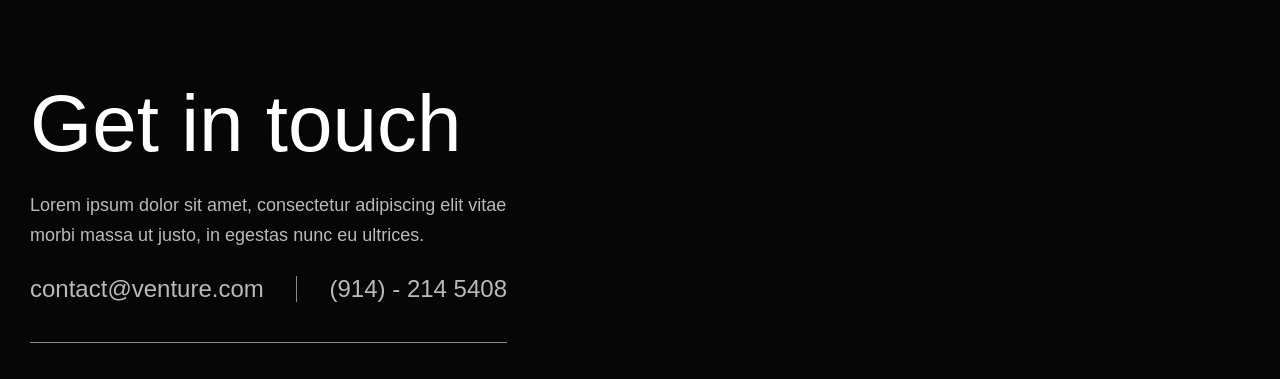
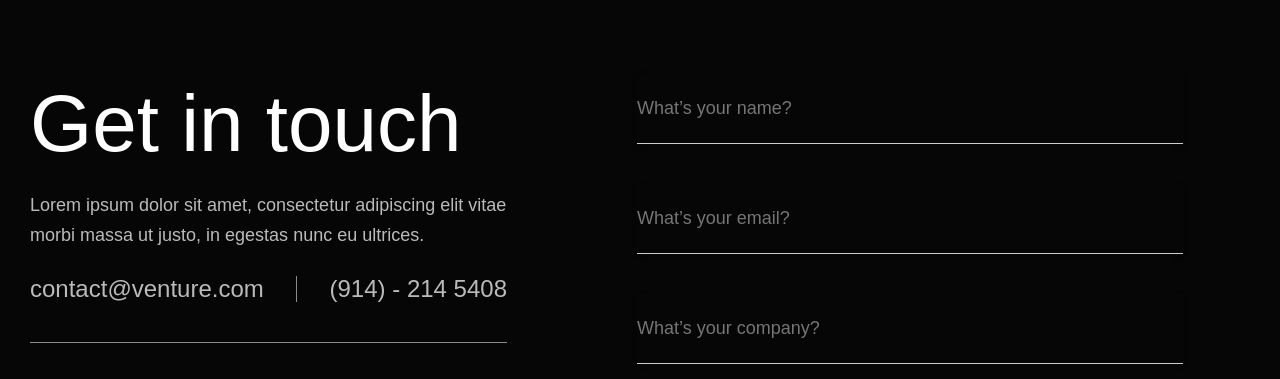
Before and after one commit to Snarenkumar/VentureX-Contact-, a plain HTML site: page index.html in a window 1280 px wide. Shown: the part 101-480 px from the top of the page. Drawn offline with Linux system fonts and the light colour scheme.

Commit message:
completed with the input fields  of right container

```diff
--- a/index.css
+++ b/index.css
@@ -78,11 +78,14 @@ nav {
   transition: all 0.6s ease-in-out;
 }
 .container1 {
+  align-self: start;
   max-width: 1268px;
+  width: 100%;
   margin-left: auto;
   margin-right: auto;
   padding-left: 24px;
   padding-right: 24px;
+  opacity: 1;
 
 }
 .container1-end {
@@ -190,6 +193,69 @@ a {
   right: 0;
 }
 
+.right-container1 {
+  max-width: 546px;
+  width: 100%;
+  justify-self: end;
+  flex-wrap: wrap;
+  gap: 16px;
+}
+
+.right-container1 > * {
+  flex: 1 1 calc(50% - 16px); /* Equivalent to grid-template-columns: 1fr 1fr */
+}
+
+.card-form {
+  display: flex;
+  flex-direction: column;
+  margin-bottom: 0;
+  padding: 0;
+  min-height: 597px;
+
+}
+.conatctus-inputs-m {
+
+  row-gap:  40px;
+  column-gap: 200px;
+}
+
+.right-cntainerinner {
+  min-height: 597px;
+  max-width: 546px;
+  width: 100%;
+  margin-left: 130px;
+
+}
+.input{
+  border-style: none none solid;
+  border-width: 1px;
+  border-color: black black #8b8b8b;
+  box-shadow: 0 2px 7px 0 #14142b14;
+  color: #e1e1e1;
+  background-color: #060606;
+  border-radius: 0;
+  min-height: 70px;
+  margin-bottom: 0;
+  padding: 16px 24px 16px 0;
+  font-size: 20px;
+  line-height: 1.1em;
+  transition: box-shadow .3s, color .3s, border-color .3s;
+  border-bottom: 1px solid #ccc;
+  width: 100%;
+  height: 38px;
+  display: block;
+  margin: 0;
+  font: inherit;
+
+
+}
+.w-input {
+  margin-bottom: 40px;
+}
+.input-contactus {
+  width: 100%;
+
+}
 .wrapper ul {
   position: absolute;
   top: 60%;
--- a/index.html
+++ b/index.html
@@ -1,10 +1,13 @@
 <head>
-  <meta name="viewport" content="width=device-width, initial-scale=1">
+  <meta name="viewport" content="width=device-width, initial-scale=1" />
   <link
     href="https://fonts.googleapis.com/css2?family=Oswald&display=swap"
     rel="stylesheet"
   />
-  <link rel="stylesheet" href="https://cdnjs.cloudflare.com/ajax/libs/font-awesome/6.4.2/css/all.min.css">
+  <link
+    rel="stylesheet"
+    href="https://cdnjs.cloudflare.com/ajax/libs/font-awesome/6.4.2/css/all.min.css"
+  />
   <link
     href="https://fonts.googleapis.com/css2?family=Lato&display=swap"
     rel="stylesheet"
@@ -92,29 +95,67 @@
 
               <div class="icons-contact">
                 <div class="facebook icons">
-                  <i class="fa-brands fa-facebook-f white-icon" ></i>
-
+                  <i class="fa-brands fa-facebook-f white-icon"></i>
                 </div>
                 <div class="twitter icons">
-                  <i class="fa-brands fa-twitter white-icon" ></i>
-
+                  <i class="fa-brands fa-twitter white-icon"></i>
                 </div>
                 <div class="instagram icons">
-                  <i class="fab fa-instagram white-icon" ></i>
-
+                  <i class="fab fa-instagram white-icon"></i>
                 </div>
                 <div class="linkedin icons">
-                  <i class="fa-brands fa-linkedin-in white-icon" ></i>
-
+                  <i class="fa-brands fa-linkedin-in white-icon"></i>
                 </div>
                 <div class="youtube icons">
-                  <i class="fa-brands fa-youtube white-icon" ></i>
-
+                  <i class="fa-brands fa-youtube white-icon"></i>
                 </div>
               </div>
             </div>
           </div>
-          <div class="right-container1"></div>
+          <div class="right-container1">
+            <div class="right-cntainerinner">
+              <div class="card-form">
+                <form action="" method="post">
+                  <div class="input-contactus conatctus-inputs-m">
+                    <input
+                      class="input w-input"
+                      maxlength="256"
+                      name="Name"
+                      data-name="Name"
+                      placeholder="What’s your name?"
+                      type="text"
+                      id="name"
+                      required=""
+                    />
+                  </div>
+                  <div class="input-contactus conatctus-inputs-m">
+                    <input
+                      class="input w-input"
+                      maxlength="256"
+                      name="Name"
+                      data-name="Name"
+                      placeholder="What’s your email?"
+                      type="text"
+                      id="name"
+                      required=""
+                    />
+                  </div>
+                  <div class="input-contactus conatctus-inputs-m">
+                    <input
+                      class="input w-input"
+                      maxlength="256"
+                      name="Name"
+                      data-name="Name"
+                      placeholder="What’s your company?"
+                      type="text"
+                      id="name"
+                      required=""
+                    />
+                  </div>
+                </form>
+              </div>
+            </div>
+          </div>
         </div>
       </div>
     </div>
```
